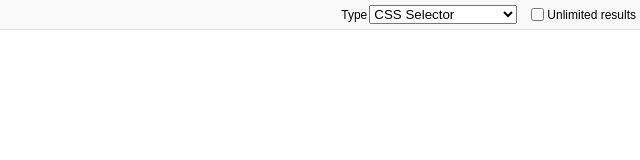
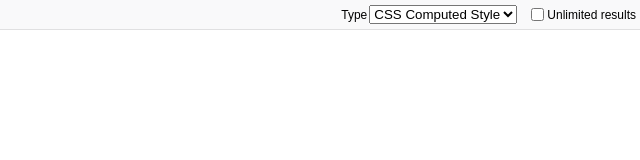
Before and after one commit to captainbrosset/devtools-highlighter, a browser extension: page src/devtools/panel/panel.html in a window 1280 px wide. Shown: the full height of the page, 640-1280 px from the left. Drawn offline with Linux system fonts and the light colour scheme.

Commit message:
Make the computed style search the default, it's more useful

```diff
--- a/src/devtools/panel/panel.html
+++ b/src/devtools/panel/panel.html
@@ -10,8 +10,8 @@
   <span class="count"></span>
   <label>Type
     <select id="type">
-      <option value="selector" selected>CSS Selector</option>
-      <option value="computed">CSS Computed Style</option>
+      <option value="computed" selected>CSS Computed Style</option>
+      <option value="selector">CSS Selector</option>
     </select>
   </label>
   <label><input type="checkbox" id="unlimited"> Unlimited results</label>
```
